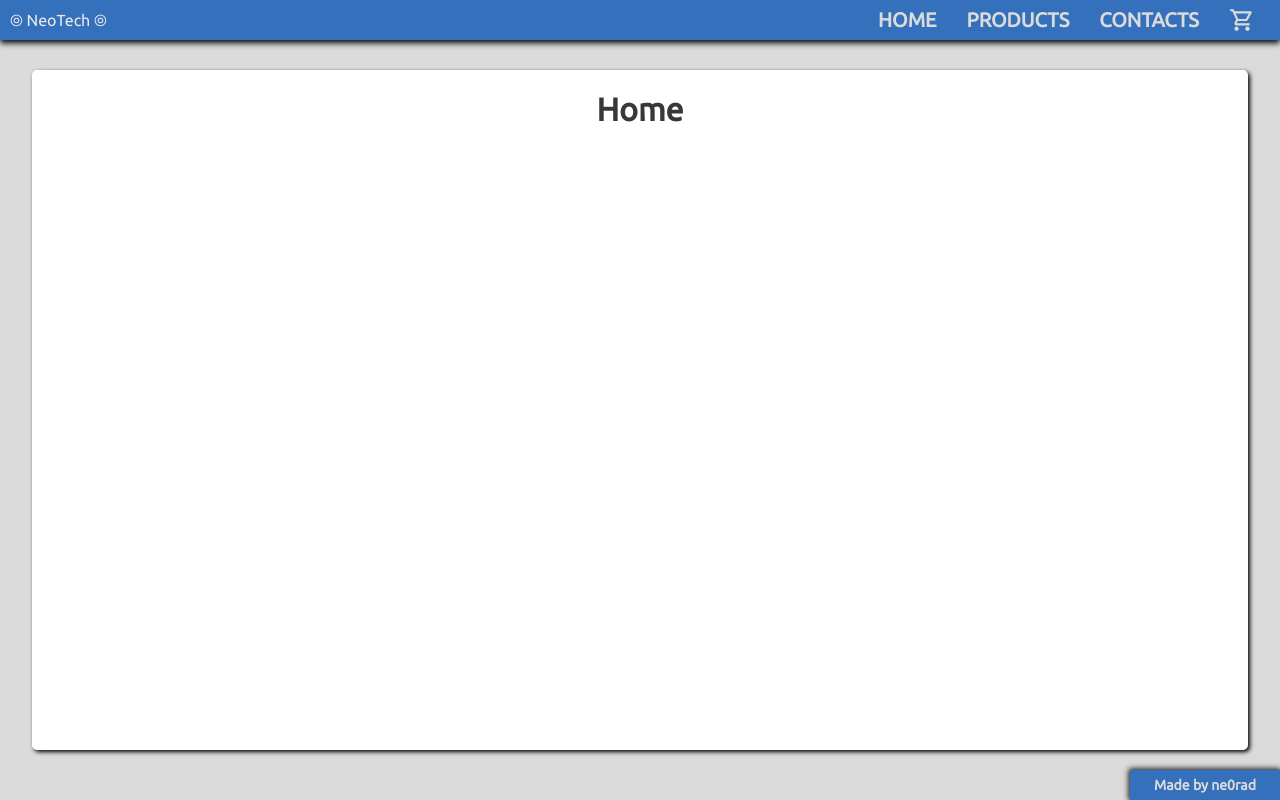
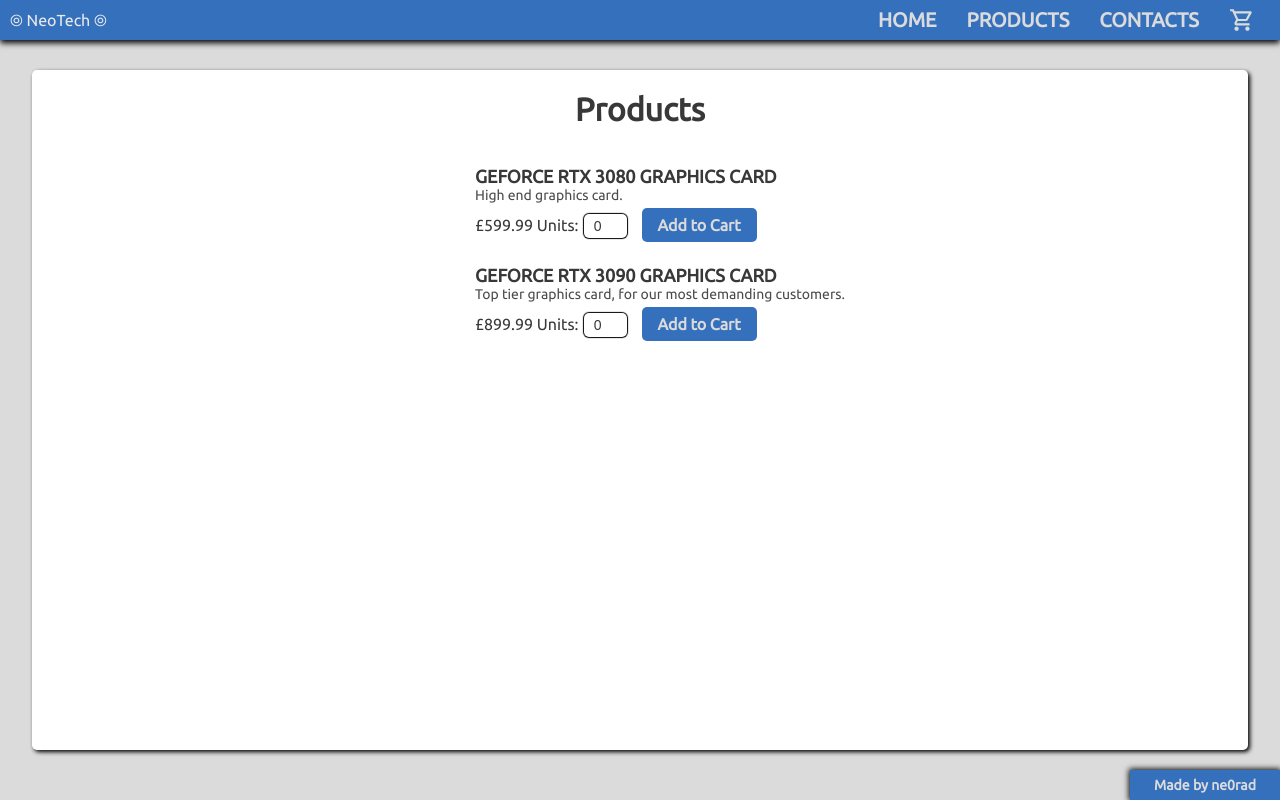
Before and after one commit to ne0rad/shopping_cart, a React (Create React App) app: page /#/products in a window 1280 px wide. Before the commit this address led to /. Built offline with nearby package versions, Linux system fonts and the light colour scheme.

Commit message:
Misc Updates

```diff
--- a/src/Components/Cart.js
+++ b/src/Components/Cart.js
@@ -19,9 +19,7 @@
 
     return (
         <>
-
-            {
-                cartOpen && (
+            {cartOpen && (
                 <div id="Cart">
                     {cart.length > 0 ? (
                         <div>
--- a/src/Pages/Products.js
+++ b/src/Pages/Products.js
@@ -28,12 +28,12 @@
                 max="10"
                 value={getCartQuantity(product.id)}
                 onChange={(e) => {
-                  if (e.target.value > 0 && e.target.value <= 10) {
+                  if (e.target.value >= 0 && e.target.value <= 10) {
                     changeQuantity(product.id, parseInt(e.target.value))
                   }
                 }}
               />
-              <button className="btn" onClick={() => addToCart(product.id)}>ADD</button>
+              <button className="btn" onClick={() => addToCart(product.id)}>{getCartQuantity(product.id) > 0 ? "+1" : "Add to Cart"}</button>
               <br />
               <br />
             </li>
```
Lines whose indentation alone changed are shown as unchanged.
